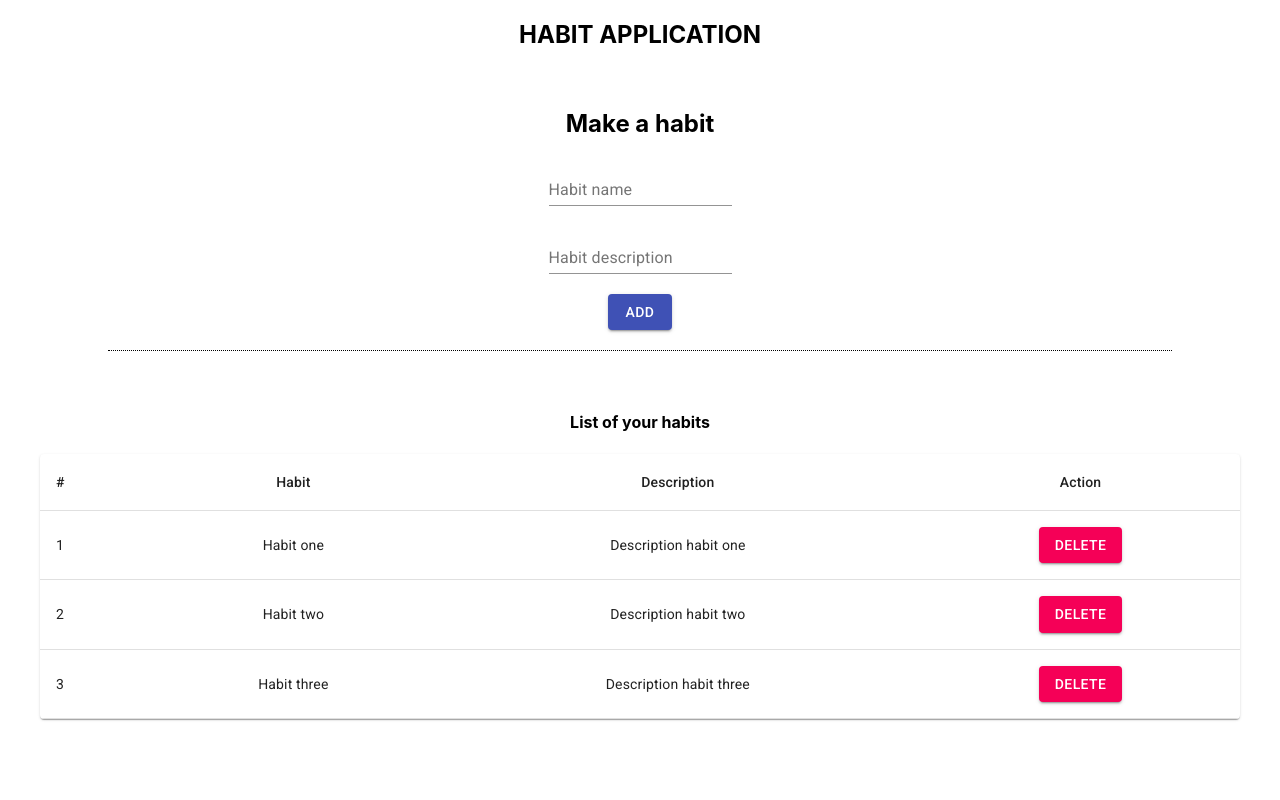
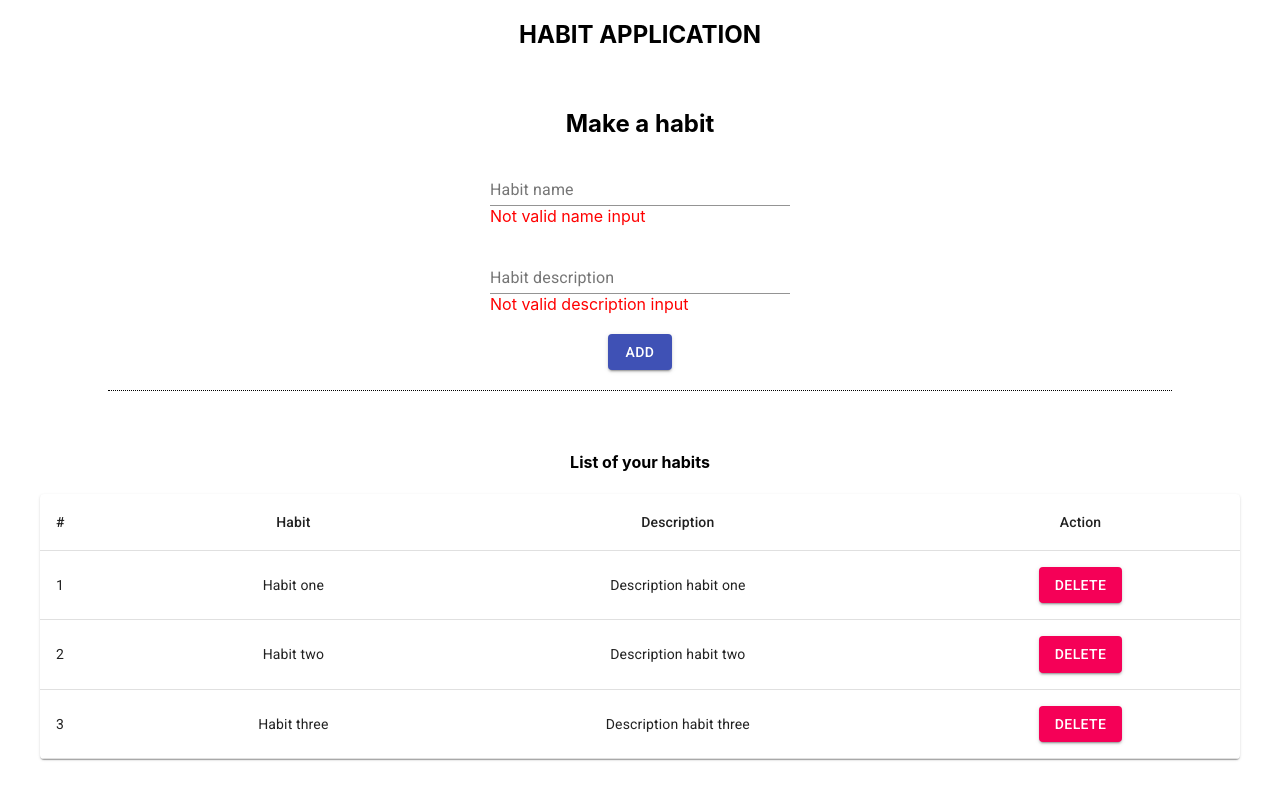
Before and after one commit to nemanjat053/HabitApp, a React (Create React App) app: page / in a window 1280 px wide. Built offline with nearby package versions, Linux system fonts and the light colour scheme; data requests are answered from the project's data file.

Commit message:
Added validation

```diff
--- a/package.json
+++ b/package.json
@@ -10,6 +10,7 @@
     "axios": "^0.19.2",
     "react": "^16.13.1",
     "react-dom": "^16.13.1",
+    "react-hook-form": "^6.0.6",
     "react-redux": "^7.2.0",
     "react-scripts": "3.4.1",
     "redux": "^4.0.5",
--- a/src/containers/Main/Main.css
+++ b/src/containers/Main/Main.css
@@ -14,3 +14,12 @@
     justify-content: center;
     align-items: center;
 }
+
+.error {
+    color: red;
+}
+
+.inputFields {
+    width: 300px;
+    text-align: center;
+}
--- a/src/containers/Main/Main.js
+++ b/src/containers/Main/Main.js
@@ -31,36 +31,54 @@ class Main extends Component {
     this.setState({ description: evt.target.value });
   }
 
-  handleSubmit(event) {
-    event.preventDefault();
-    this.props.habitAdd(null, this.state.name, this.state.description);
-    window.location.reload(false);
+  handleSubmit(e) {
+    e.preventDefault();
+    if (this.state.name && this.state.description) {
+      this.props.habitAdd(null, this.state.name, this.state.description);
+      window.location.reload(false);
+    } else {
+      alert("All inputs must be filled.");
+    }
   }
 
   render() {
     return (
       <div className="Main">
         <h2>Make a habit</h2>
-        <form className="form" onSubmit={this.handleSubmit}>
+        <form className="form" onSubmit={this.handleSubmit} className="form">
           <FormControl>
             <InputLabel htmlFor="my-input">Habit name </InputLabel>
             <Input
+              className="inputFields"
               id="name"
               aria-describedby="my-helper-text"
               name="name"
+              value={this.state.name}
               onChange={this.handleNameChange}
             />
+            {this.state.name ? (
+              ""
+            ) : (
+              <span className="error">Not valid name input</span>
+            )}
           </FormControl>
 
           <br />
           <FormControl>
             <InputLabel htmlFor="my-input">Habit description</InputLabel>
             <Input
+              className="inputFields"
               id="description"
               aria-describedby="my-helper-text"
               name="description"
+              value={this.state.description}
               onChange={this.handleDescriptionChange}
             />
+            {this.state.description ? (
+              ""
+            ) : (
+              <span className="error">Not valid description input</span>
+            )}
           </FormControl>
           <br />
           <Button variant="contained" color="primary" type="submit">
```
Also changed, not shown: 1 other file (tests, documents, lock files or other folders).
